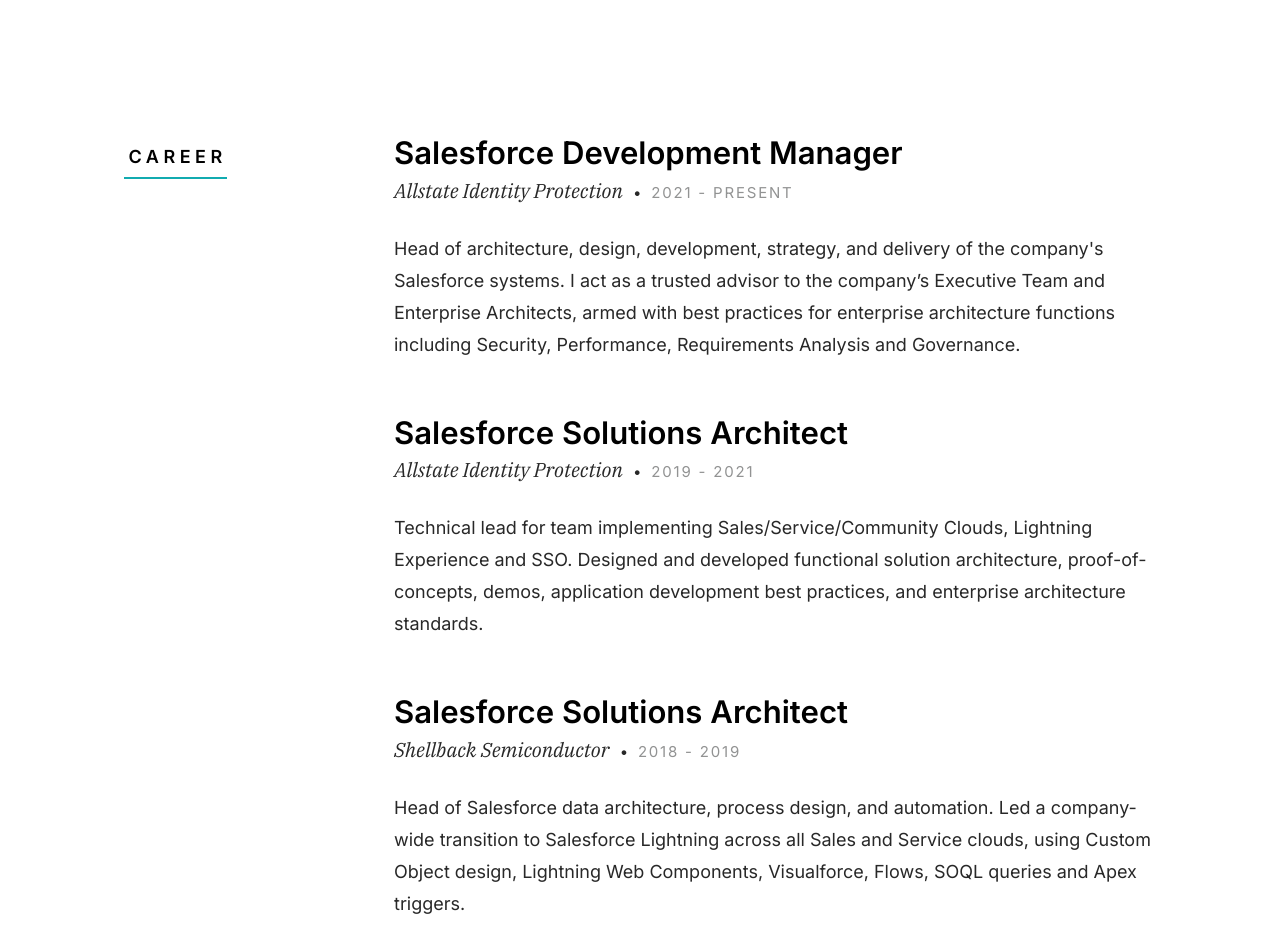
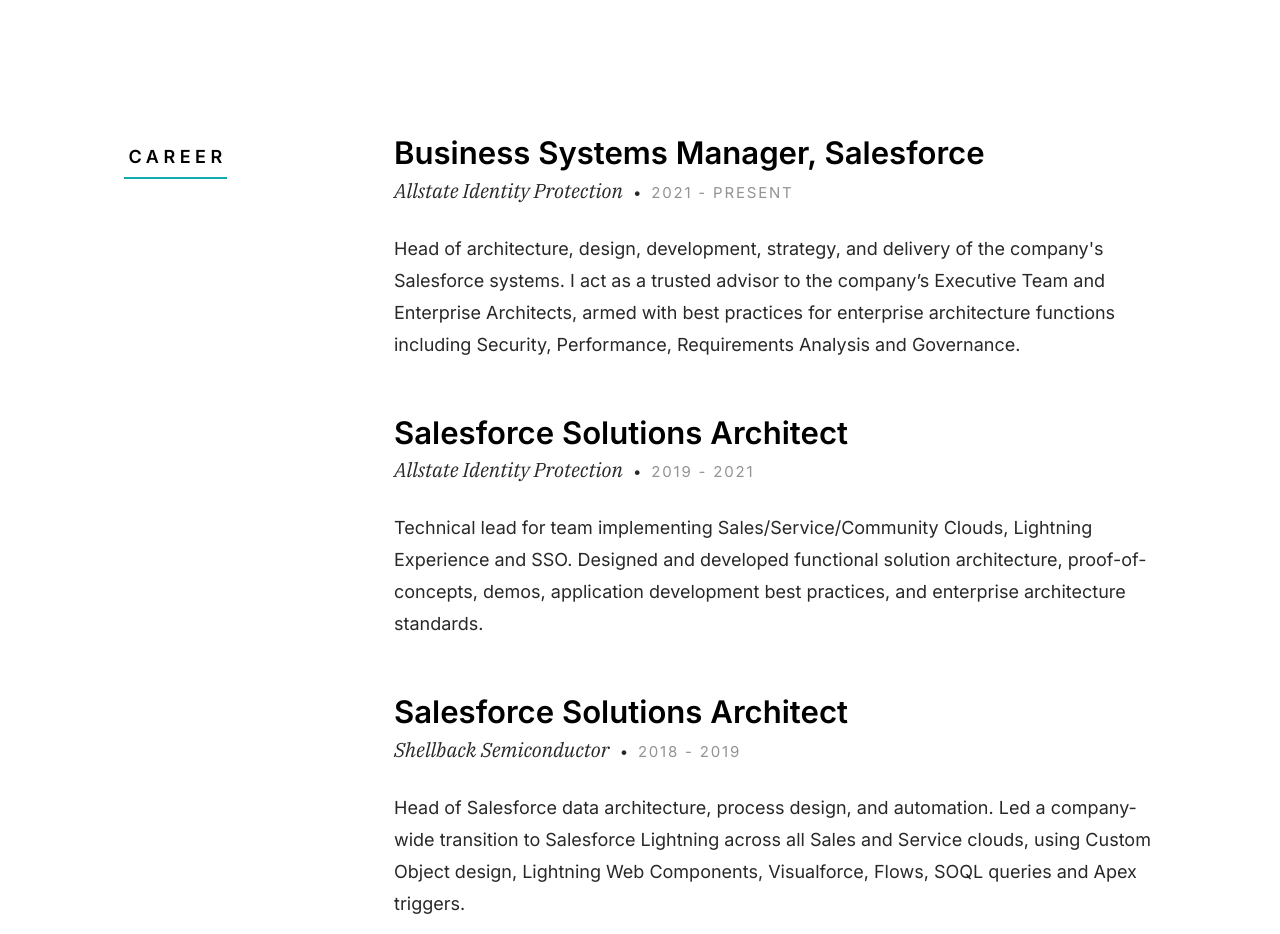
Before and after one commit to andrew-paschall/andrew-paschall.github.io, a plain HTML site: page index.html in a window 1280 px wide. Shown: the part 1880-2814 px from the top of the page. Drawn offline with Linux system fonts and the light colour scheme.

Commit message:
Update index.html

```diff
--- a/index.html
+++ b/index.html
@@ -144,7 +144,7 @@
                 <div class="resume-block">
 
                     <div class="resume-block__header">
-                        <h4 class="h3">Salesforce Development Manager</h4>
+                        <h4 class="h3">Business Systems Manager, Salesforce</h4>
                         <p class="resume-block__header-meta">
                             <span>Allstate Identity Protection</span>
                             <span class="resume-block__header-date">
```
